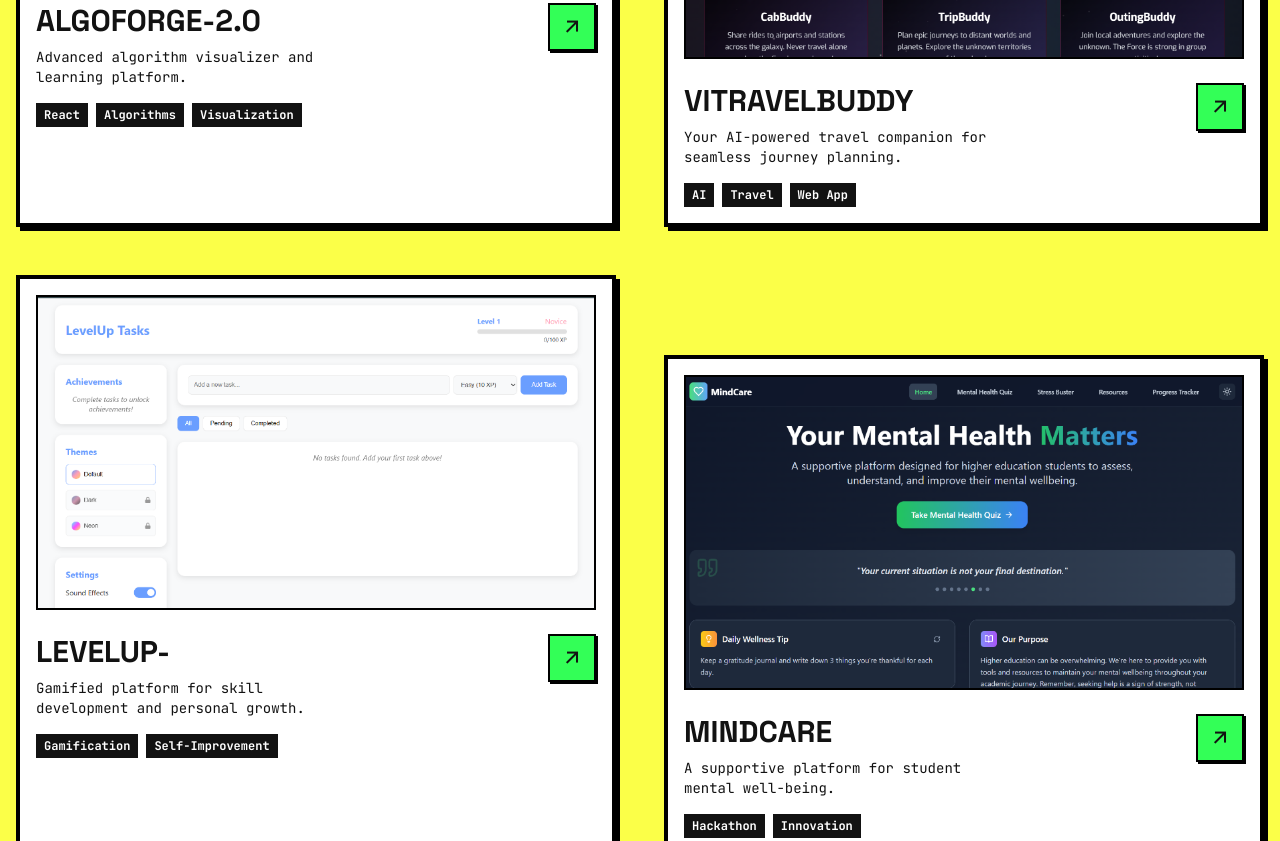
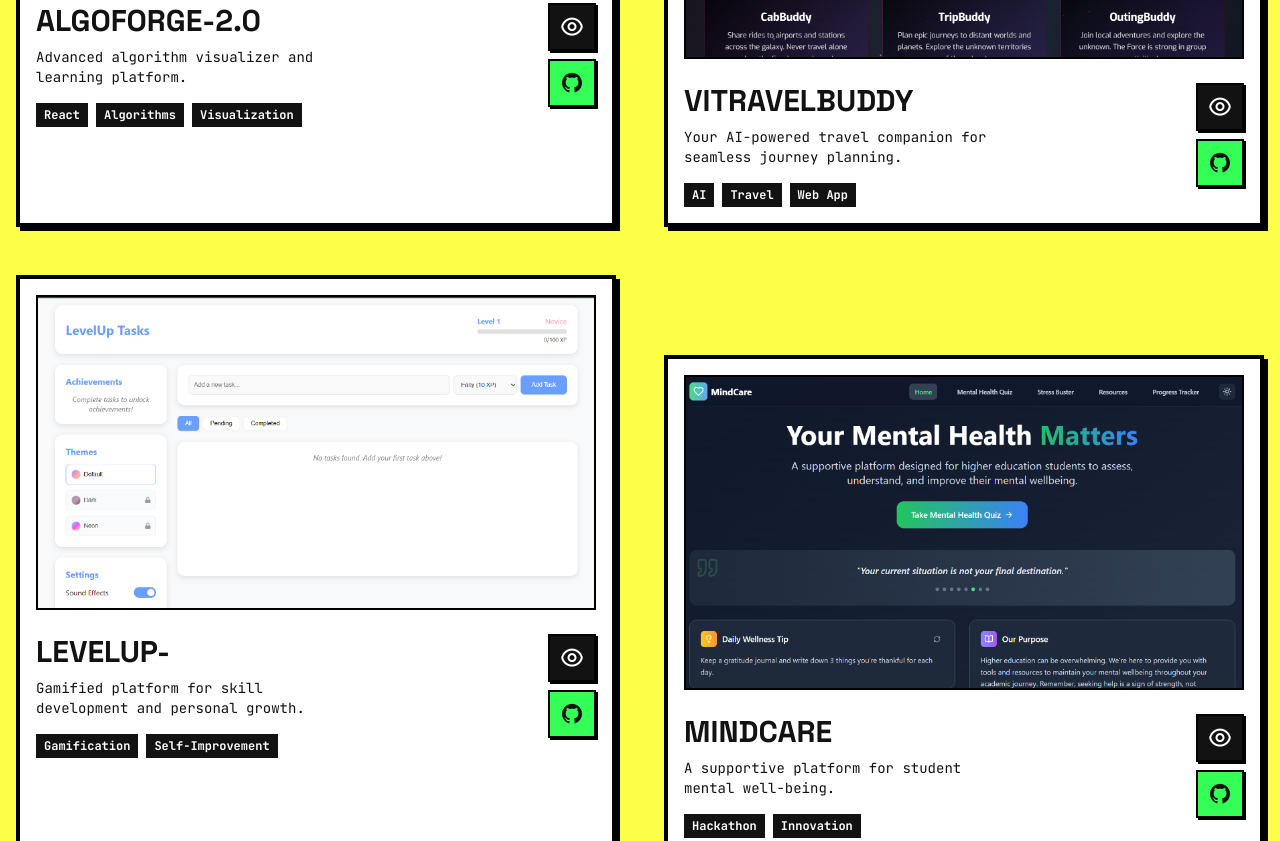
Before and after one commit to Rishabhworkspace/Portfolio, a plain HTML site: page index.html in a window 1280 px wide. Shown: the part 5783-6624 px from the top of the page. Drawn offline with nearby package versions, Linux system fonts and the light colour scheme; no server answers.

Commit message:
Portfolio

```diff
--- a/index.html
+++ b/index.html
@@ -71,7 +71,7 @@
     <link href="https://cdn.jsdelivr.net/npm/remixicon@3.5.0/fonts/remixicon.css" rel="stylesheet">
 
     <link rel="preconnect" href="https://fonts.googleapis.com">
-    <link type="image/jpeg" rel="icon" href="Assets/images/shinchan_avatar.jpg">
+    <link type="image/png" rel="icon" href="Assets/images/custom_logo.png">
     <link rel="preconnect" href="https://fonts.gstatic.com" crossorigin>
     <link
         href="https://fonts.googleapis.com/css2?family=JetBrains+Mono:wght@400;700;800&family=Space+Grotesk:wght@300;400;500;600;700;800&display=swap"
@@ -808,10 +808,18 @@
                                 <span class="bg-neo-black text-white px-2 py-1">Visualization</span>
                             </div>
                         </div>
+                        <div class="flex flex-col gap-2">
+                            <a href="https://algo-forge-2-0.vercel.app/" target="_blank"
+                                class="w-12 h-12 border-2 border-black bg-neo-black text-white flex items-center justify-center hover:bg-neo-white hover:text-black transition-all cursor-hover shadow-hard-sm"
+                                title="Live Demo">
+                                <i class="ri-eye-line text-2xl"></i>
+                            </a>
                             <a href="https://github.com/Rishabhworkspace/AlgoForge-2.0" target="_blank"
-                            class="w-12 h-12 border-2 border-black bg-neo-green flex items-center justify-center hover:bg-black hover:text-white transition-all cursor-hover shadow-hard-sm">
-                            <i class="ri-arrow-right-up-line text-2xl"></i>
+                                class="w-12 h-12 border-2 border-black bg-neo-green flex items-center justify-center hover:bg-black hover:text-white transition-all cursor-hover shadow-hard-sm"
+                                title="View Code">
+                                <i class="ri-github-fill text-2xl"></i>
                             </a>
+                        </div>
                     </div>
                 </article>
 
@@ -835,10 +843,18 @@
                                 <span class="bg-neo-black text-white px-2 py-1">Web App</span>
                             </div>
                         </div>
+                        <div class="flex flex-col gap-2">
+                            <a href="https://vitravelbuddy-nine.vercel.app/" target="_blank"
+                                class="w-12 h-12 border-2 border-black bg-neo-black text-white flex items-center justify-center hover:bg-neo-white hover:text-black transition-all cursor-hover shadow-hard-sm"
+                                title="Live Demo">
+                                <i class="ri-eye-line text-2xl"></i>
+                            </a>
                             <a href="https://github.com/Rishabhworkspace/vitravelbuddy" target="_blank"
-                            class="w-12 h-12 border-2 border-black bg-neo-green flex items-center justify-center hover:bg-black hover:text-white transition-all cursor-hover shadow-hard-sm">
-                            <i class="ri-arrow-right-up-line text-2xl"></i>
+                                class="w-12 h-12 border-2 border-black bg-neo-green flex items-center justify-center hover:bg-black hover:text-white transition-all cursor-hover shadow-hard-sm"
+                                title="View Code">
+                                <i class="ri-github-fill text-2xl"></i>
                             </a>
+                        </div>
                     </div>
                 </article>
 
@@ -861,10 +877,18 @@
                                 <span class="bg-neo-black text-white px-2 py-1">Self-Improvement</span>
                             </div>
                         </div>
+                        <div class="flex flex-col gap-2">
+                            <a href="https://level-up-eight-mauve.vercel.app/" target="_blank"
+                                class="w-12 h-12 border-2 border-black bg-neo-black text-white flex items-center justify-center hover:bg-neo-white hover:text-black transition-all cursor-hover shadow-hard-sm"
+                                title="Live Demo">
+                                <i class="ri-eye-line text-2xl"></i>
+                            </a>
                             <a href="https://github.com/Rishabhworkspace/LevelUp-" target="_blank"
-                            class="w-12 h-12 border-2 border-black bg-neo-green flex items-center justify-center hover:bg-black hover:text-white transition-all cursor-hover shadow-hard-sm">
-                            <i class="ri-arrow-right-up-line text-2xl"></i>
+                                class="w-12 h-12 border-2 border-black bg-neo-green flex items-center justify-center hover:bg-black hover:text-white transition-all cursor-hover shadow-hard-sm"
+                                title="View Code">
+                                <i class="ri-github-fill text-2xl"></i>
                             </a>
+                        </div>
                     </div>
                 </article>
 
@@ -887,10 +911,18 @@
                                 <span class="bg-neo-black text-white px-2 py-1">Innovation</span>
                             </div>
                         </div>
+                        <div class="flex flex-col gap-2">
+                            <a href="https://sih-six-rouge.vercel.app/" target="_blank"
+                                class="w-12 h-12 border-2 border-black bg-neo-black text-white flex items-center justify-center hover:bg-neo-white hover:text-black transition-all cursor-hover shadow-hard-sm"
+                                title="Live Demo">
+                                <i class="ri-eye-line text-2xl"></i>
+                            </a>
                             <a href="https://github.com/Rishabhworkspace/SIH" target="_blank"
-                            class="w-12 h-12 border-2 border-black bg-neo-green flex items-center justify-center hover:bg-black hover:text-white transition-all cursor-hover shadow-hard-sm">
-                            <i class="ri-arrow-right-up-line text-2xl"></i>
+                                class="w-12 h-12 border-2 border-black bg-neo-green flex items-center justify-center hover:bg-black hover:text-white transition-all cursor-hover shadow-hard-sm"
+                                title="View Code">
+                                <i class="ri-github-fill text-2xl"></i>
                             </a>
+                        </div>
                     </div>
                 </article>
             </div>
```
Also changed, not shown: Assets/images/aiva.png (deleted), Assets/images/custom_logo.png (added), Assets/images/img.jpg (deleted), Assets/images/portfolio.png (deleted), Assets/images/resumeiq.png (deleted), Assets/images/rt_logo.svg (added), Assets/images/shinchan_avatar.png (deleted), Assets/images/stoceasy.png (deleted), 1 other file. Lines whose indentation alone changed are shown as unchanged.
